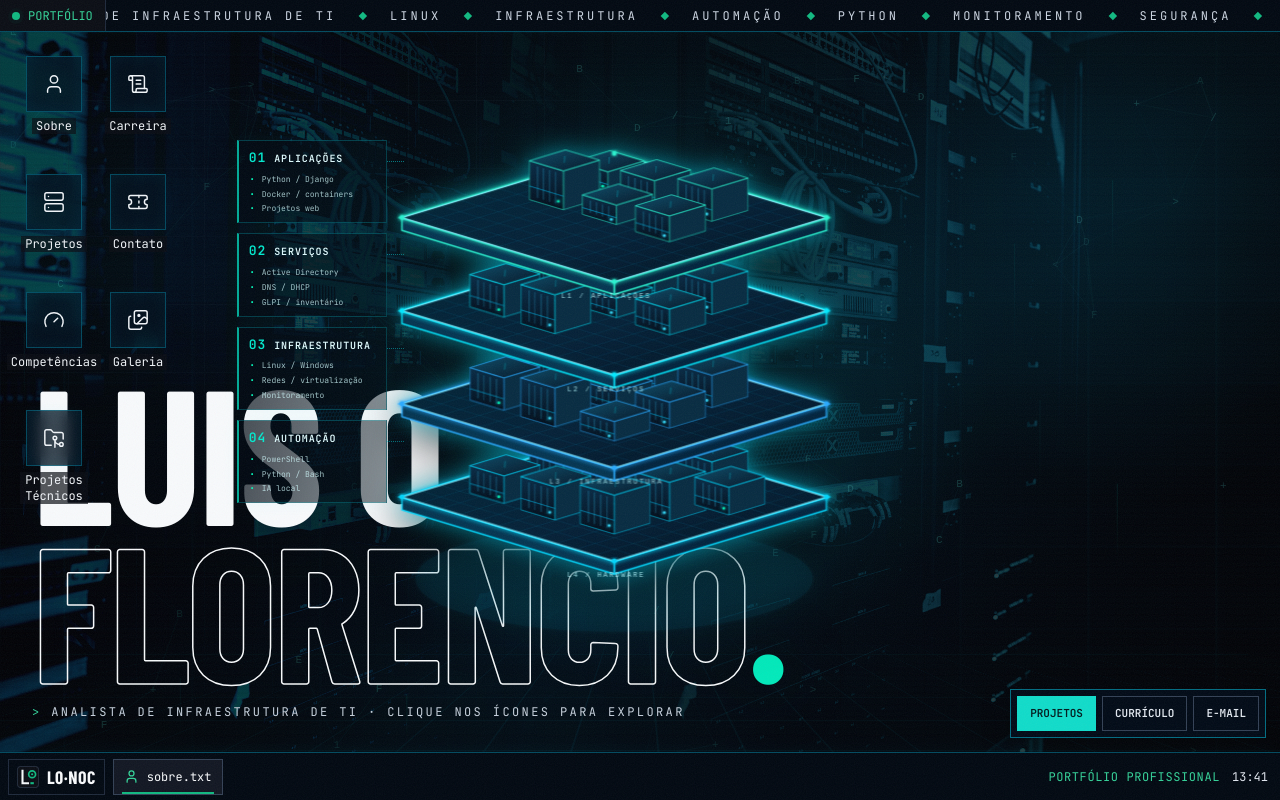
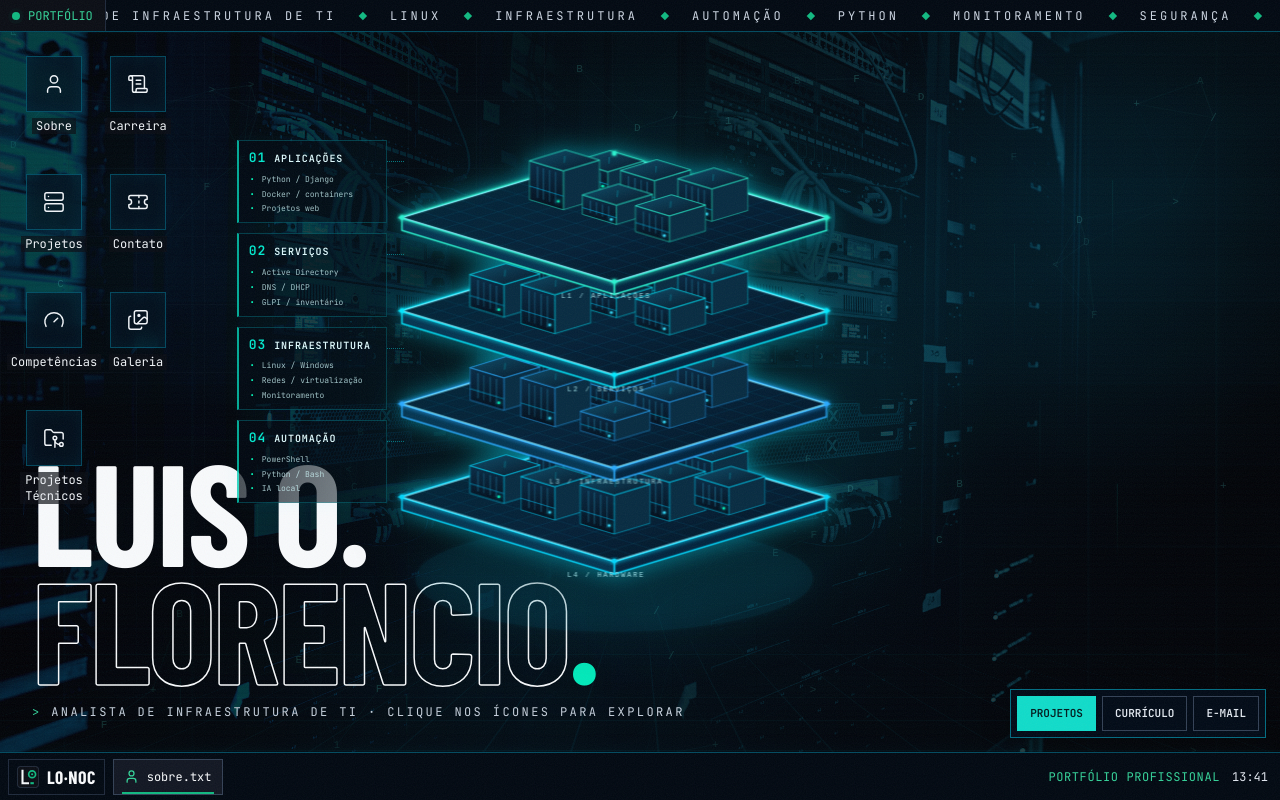
Before and after one commit to lteodoro780/lteodoro780.github.io, a React (Create React App) app in the folder frontend/: page / in a window 1280 px wide. Built offline with nearby package versions, Linux system fonts and the light colour scheme; a web font is replaced by a local one.

Commit message:
style(v8): equilibrar título grande com a nova topologia e cartões HUD

```diff
--- a/frontend/src/components/os/Wallpaper.jsx
+++ b/frontend/src/components/os/Wallpaper.jsx
@@ -27,7 +27,7 @@ export const Wallpaper = ({ ready }) => {
     <DataCenterHUD />
     <div className="topology-central-host"><LayerStack /></div>
     <div className="wallpaper-intro absolute bottom-5 left-4 right-4 hidden md:block md:bottom-8 md:left-8">
-      <h1 data-testid="wallpaper-name" className="font-display text-[9rem] font-extrabold uppercase leading-[0.8] tracking-[-0.02em] text-slate-50 xl:text-[12rem]">
+      <h1 data-testid="wallpaper-name" className="font-display text-[7rem] font-extrabold uppercase leading-[0.8] tracking-[-0.02em] text-slate-50 xl:text-[9rem]">
         <Line ready={ready} delay={0.1}>{PROFILE.first}</Line>
         <Line ready={ready} delay={0.25}><span className="text-outline">{PROFILE.last}</span><span className="text-noc-ok">.</span></Line>
       </h1>
```
